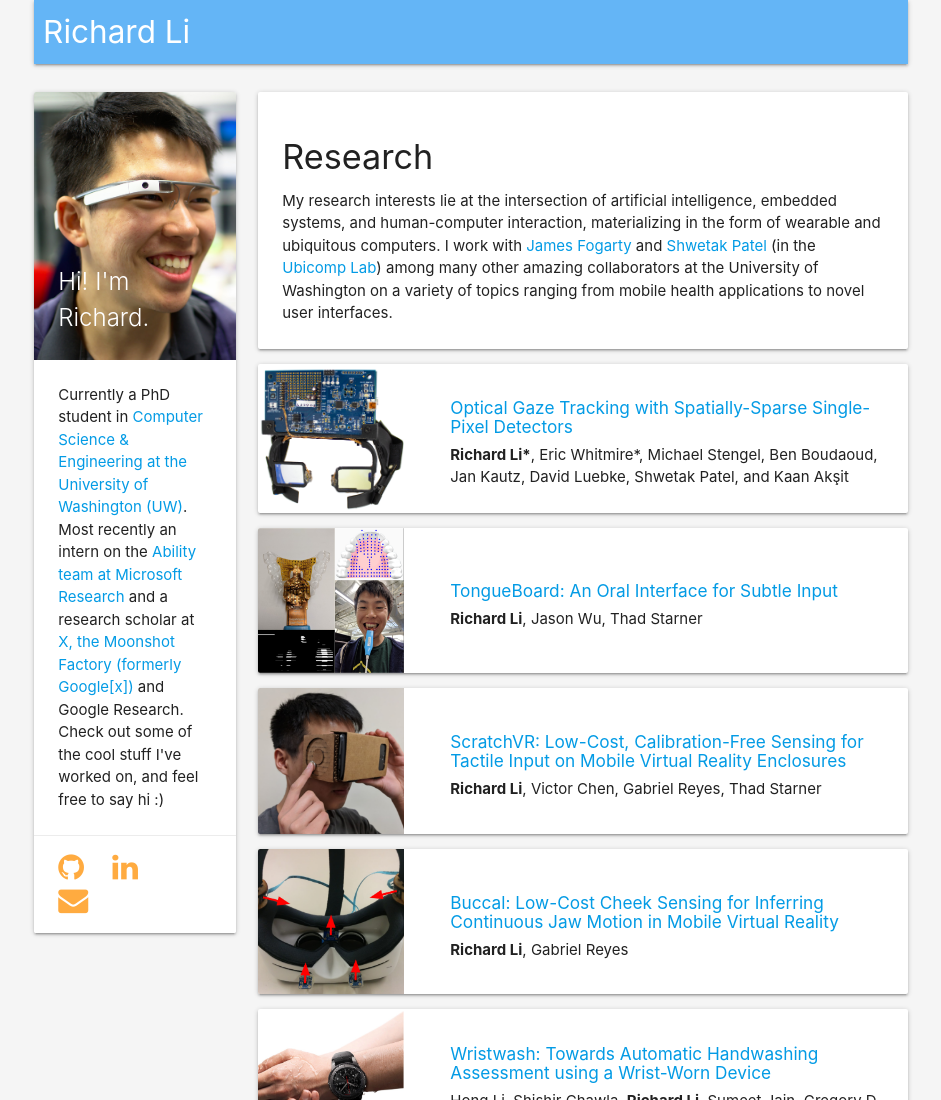
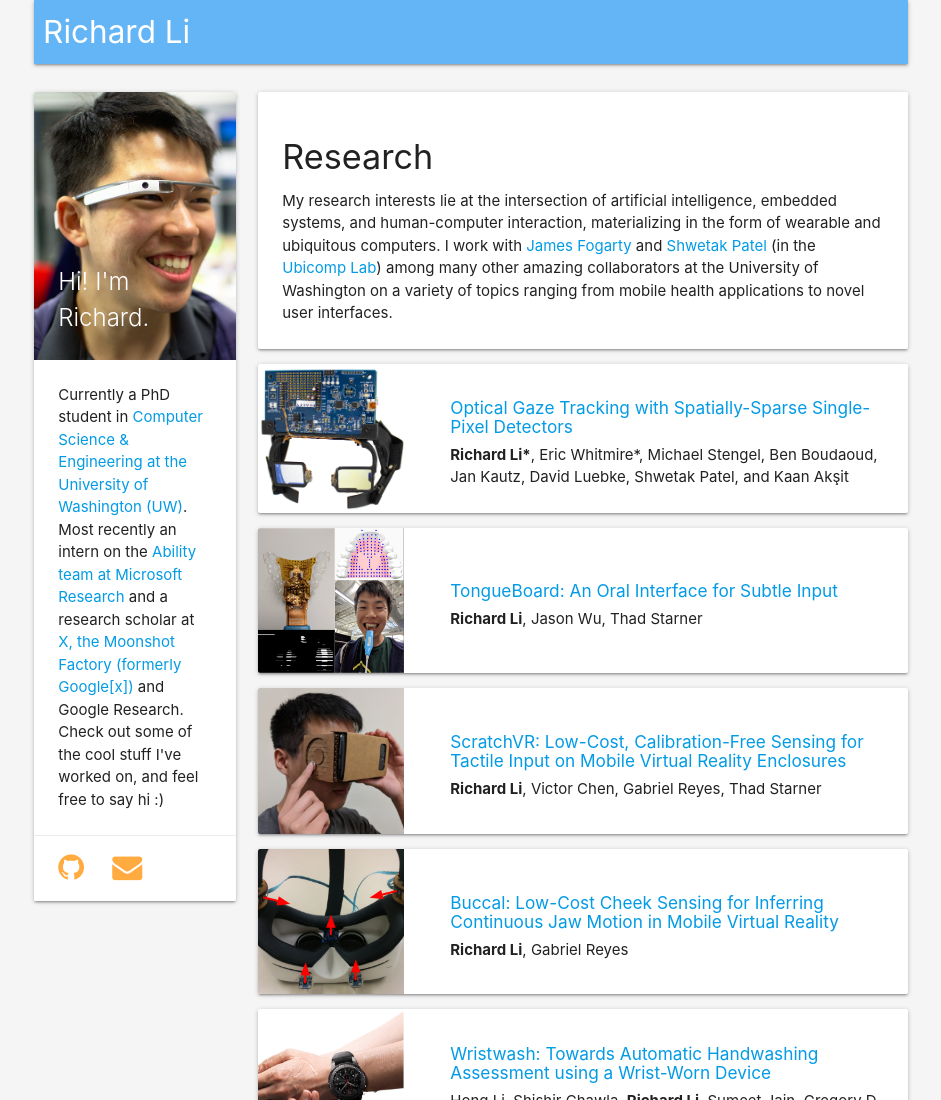
Before and after one commit to lichard49/lichard49.github.io, a plain HTML site: page index.html in a window 1280 px wide. Shown: the top 1100 px of the page, without its empty margins (169-1110 px from the left). Drawn offline with nearby package versions, Linux system fonts and the light colour scheme.

Commit message:
Remove unused LinkedIn button

```diff
--- a/index.html
+++ b/index.html
@@ -50,9 +50,6 @@
 				<div class="card-action">
 					<a href="https://www.github.com/lichard49">
 						<i class="fa fa-github fa-2x"></i>
-					</a>
-					<a href="https://www.linkedin.com/in/lichard49">
-						<i class="fa fa-linkedin fa-2x"></i>
 					</a>
 					<a href="mailto:lichard49@gmail.com">
 						<i class="fa fa-envelope fa-2x"></i>
```
